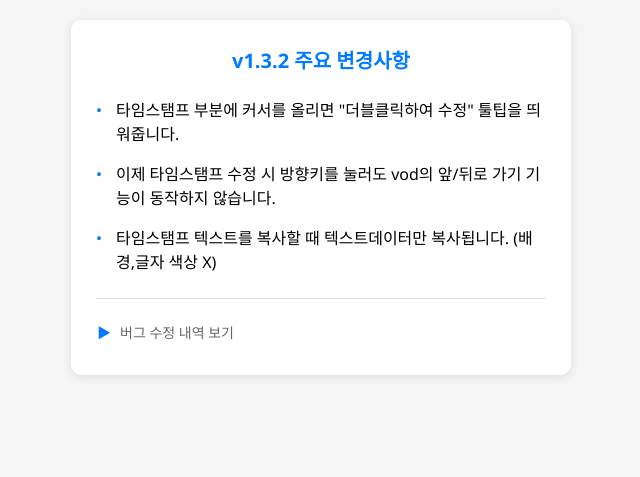
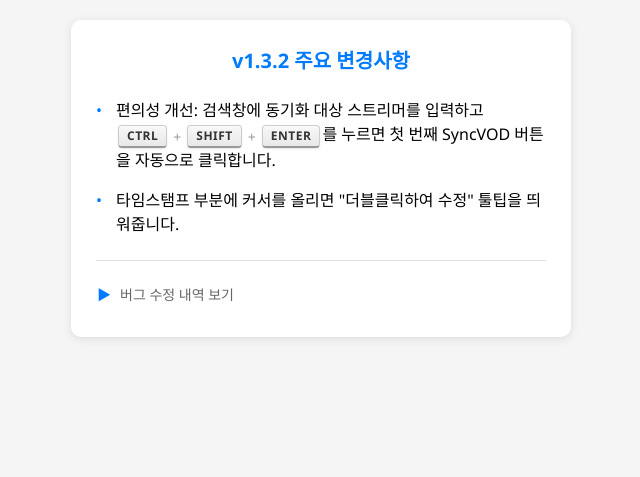
Before and after one commit to AINukeHere/VOD-Synchronizer, a browser extension: page doc/update_notification_v1.3.2.html in a window 1280 px wide. Shown: the whole page, without its empty margins (319-959 px from the left). Drawn offline with Linux system fonts and the light colour scheme.

Commit message:
Enhance user experience in version 1.3.2: Introduce keyboard shortcut (Ctrl+Shift+Enter) for automatic SyncVOD button click in the search input. Update README and HTML documentation to reflect this new feature and maintain clarity on existing functionalities. Implement search input handling in VODLinker classes for CHZZK and SOOP.

```diff
--- a/doc/update_notification_common.css
+++ b/doc/update_notification_common.css
@@ -171,3 +171,36 @@ ul.bug-fix-list {
 .preview-image:hover {
     opacity: 0.8;
 }
+
+.keyboard-shortcut {
+    display: inline-flex;
+    align-items: center;
+    gap: 4px;
+    margin: 0 2px;
+}
+
+.keyboard-shortcut kbd {
+    display: inline-block;
+    padding: 4px 8px;
+    font-size: 12px;
+    font-family: 'Segoe UI', 'Consolas', 'Monaco', monospace;
+    font-weight: 600;
+    line-height: 1;
+    color: #333;
+    background: linear-gradient(to bottom, #f8f8f8 0%, #e8e8e8 100%);
+    border: 1px solid #ccc;
+    border-bottom: 2px solid #999;
+    border-radius: 4px;
+    box-shadow: 0 1px 2px rgba(0, 0, 0, 0.1), inset 0 1px 0 rgba(255, 255, 255, 0.8);
+    text-transform: uppercase;
+    letter-spacing: 0.5px;
+    min-width: 24px;
+    text-align: center;
+}
+
+.key-separator {
+    color: #999;
+    font-size: 14px;
+    font-weight: 500;
+    margin: 0 2px;
+}
--- a/doc/update_notification_v1.3.2.html
+++ b/doc/update_notification_v1.3.2.html
@@ -10,9 +10,8 @@
     <div class="update-container">
         <div class="version-number" id="versionNumber">v1.3.2 주요 변경사항</div>
         <ul class="changes-list" id="changesList">
-            <li>타임스탬프 부분에 커서를 올리면 "더블클릭하여 수정" 툴팁을 띄워줍니다. </li>
-            <li>이제 타임스탬프 수정 시 방향키를 눌러도 vod의 앞/뒤로 가기 기능이 동작하지 않습니다.</li>
-            <li>타임스탬프 텍스트를 복사할 때 텍스트데이터만 복사됩니다. (배경,글자 색상 X)</li>
+            <li>편의성 개선: 검색창에 동기화 대상 스트리머를 입력하고 <span class="keyboard-shortcut"><kbd>Ctrl</kbd><span class="key-separator">+</span><kbd>Shift</kbd><span class="key-separator">+</span><kbd>Enter</kbd></span>를 누르면 첫 번째 SyncVOD 버튼을 자동으로 클릭합니다.</li>
+            <li>타임스탬프 부분에 커서를 올리면 "더블클릭하여 수정" 툴팁을 띄워줍니다.</li>
         </ul>
 
         <div class="bug-fix-section" id="bugFixSection">
@@ -22,7 +21,9 @@
             </div>
             <div class="bug-fix-content">
                 <ul class="bug-fix-list">
-                    <li>CHZZK VOD 플레이어에 페이지를 로딩할 때 저장된 설정값이 제대로 적용되지 않는 문제를 해결했습니다.</li>
+                    <li>이제 타임스탬프 수정 시 방향키를 눌러도 VOD의 앞/뒤로 가기 기능이 동작하지 않습니다.</li>
+                    <li>타임스탬프 텍스트를 복사할 때 텍스트 데이터만 복사됩니다. (배경, 글자 색상 제외)</li>
+                    <li>CHZZK VOD 플레이어 페이지를 로딩할 때 저장된 설정값이 제대로 적용되지 않는 문제를 해결했습니다.</li>
                 </ul>
             </div>
         </div>
```
Also changed, not shown: src/module/base_vod_linker.js (+38 -0 lines), src/module/chzzk_vod_linker.js (+10 -0 lines), src/module/soop_vod_linker.js (+10 -0 lines), 1 other file.
